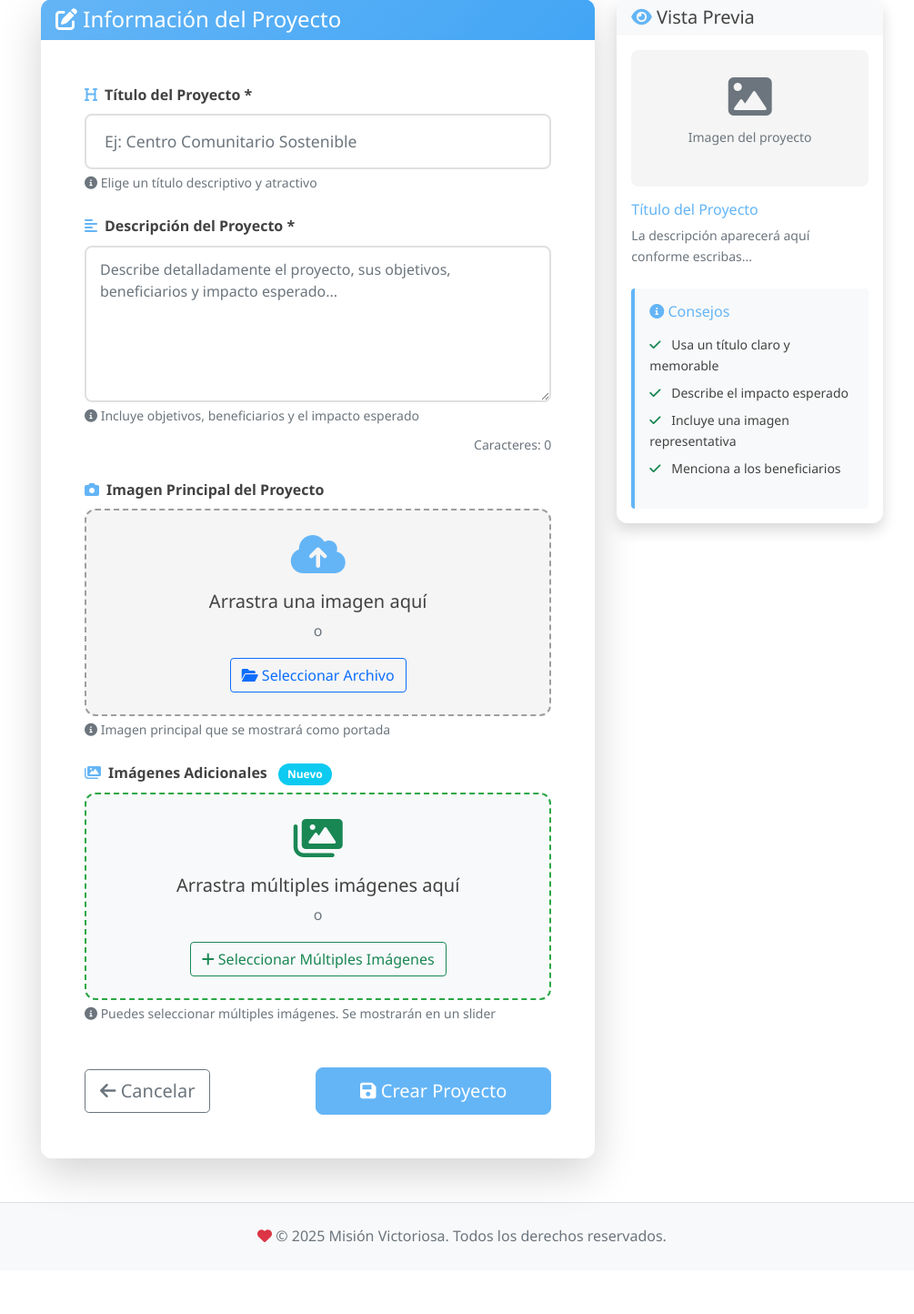
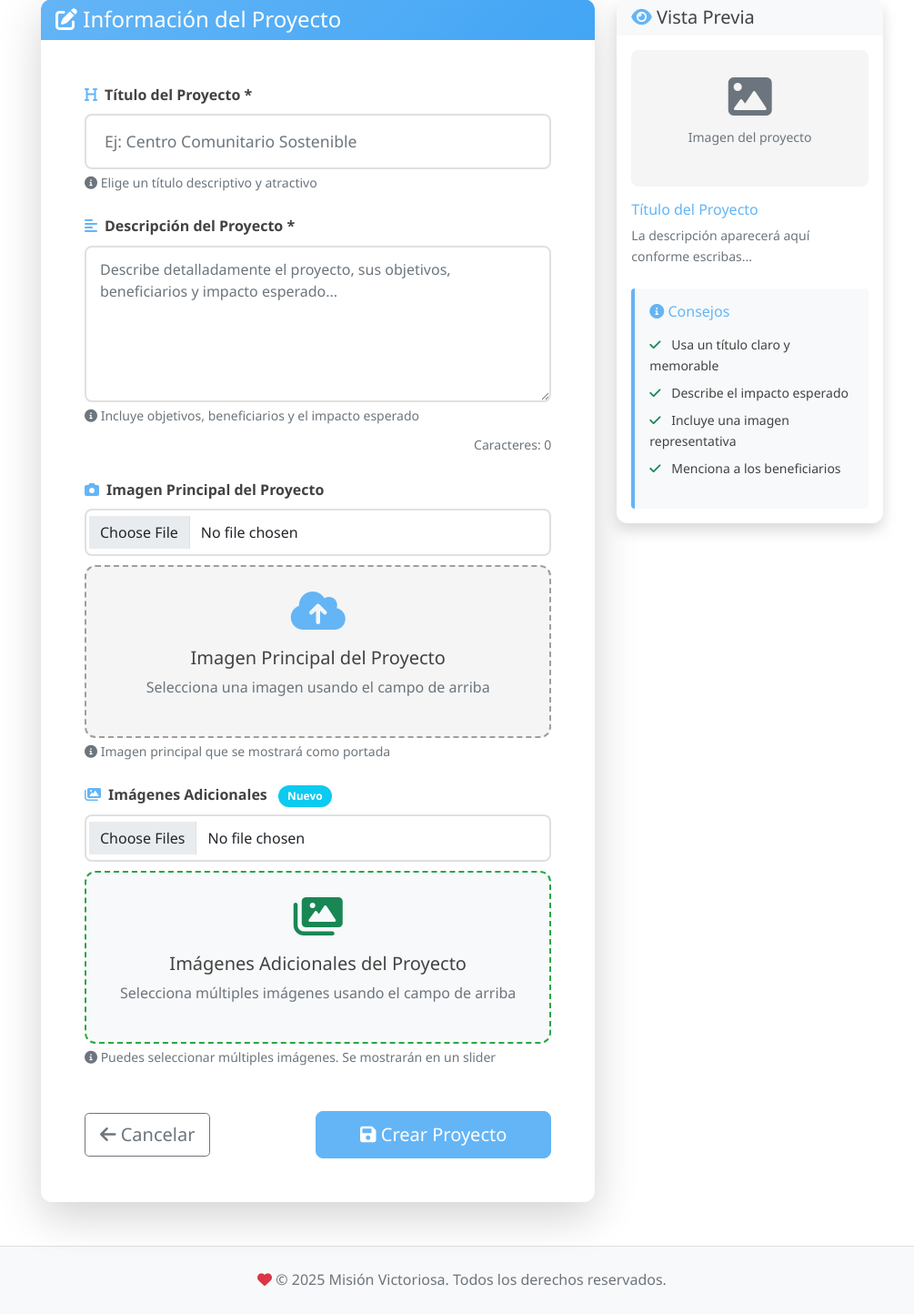
Before and after one commit to JuanBohorquezA/MisionVictoriosa, a Flask app: page /admin/project/new in a window 1280 px wide. Shown: the part 334-1778 px from the top of the page at 91% size, without its empty margins (132-1137 px from the left). Before the commit the page ends 1699 px from the top, so only its background shows below. Run offline with Flask 3, Linux system fonts and the light colour scheme; a user stored in the database is signed in; some libraries are stand-ins or nearby versions.

Commit message:
Improve project image uploads by making file inputs visible Make file input fields visible to fix image upload functionality in project forms.
Replit-Commit-Author: Agent
Replit-Commit-Session-Id: 2ff93bba-3f44-493b-b652-b513cf0c3e0b
Replit-Commit-Checkpoint-Type: full_checkpoint
Replit-Commit-Screenshot-Url: https://storage.googleapis.com/screenshot-production-us-central1/bd259a1b-dd6d-42d1-af09-8809b933a83a/2ff93bba-3f44-493b-b652-b513cf0c3e0b/M3PlVWr

```diff
--- a/templates/project_form.html
+++ b/templates/project_form.html
@@ -94,20 +94,17 @@
                                         </div>
                                     </div>
                                     {% endif %}
-                                    <div class="upload-area" id="uploadArea">
                                     <input type="file"
                                            class="form-control"
                                            id="imagen"
                                            name="imagen"
-                                               accept="image/*"
-                                               style="display: none;">
+                                           accept="image/*">
+
+                                    <div class="upload-area" id="uploadArea" style="margin-top: 10px;">
                                         <div class="upload-content text-center p-4">
                                             <i class="fas fa-cloud-upload-alt fa-3x text-primary mb-3"></i>
-                                            <h5>Arrastra una imagen aquí</h5>
-                                            <p class="text-muted">o</p>
-                                            <button type="button" class="btn btn-outline-primary" onclick="document.getElementById('imagen').click()">
-                                                <i class="fas fa-folder-open"></i> Seleccionar Archivo
-                                            </button>
+                                            <h5>Imagen Principal del Proyecto</h5>
+                                            <p class="text-muted">Selecciona una imagen usando el campo de arriba</p>
                                         </div>
                                     </div>
                                     <div class="form-text">
@@ -121,21 +118,18 @@
                                         <i class="fas fa-images text-primary me-2"></i>Imágenes Adicionales
                                         <span class="badge bg-info ms-2">Nuevo</span>
                                     </label>
-                                    <div class="upload-area-multiple" id="uploadAreaMultiple">
                                     <input type="file"
                                            class="form-control"
                                            id="imagenes_adicionales"
                                            name="imagenes_adicionales"
                                            accept="image/*"
-                                               multiple
-                                               style="display: none;">
+                                           multiple>
+
+                                    <div class="upload-area-multiple" id="uploadAreaMultiple" style="margin-top: 10px;">
                                         <div class="upload-content text-center p-4">
                                             <i class="fas fa-images fa-3x text-success mb-3"></i>
-                                            <h5>Arrastra múltiples imágenes aquí</h5>
-                                            <p class="text-muted">o</p>
-                                            <button type="button" class="btn btn-outline-success" onclick="document.getElementById('imagenes_adicionales').click()">
-                                                <i class="fas fa-plus"></i> Seleccionar Múltiples Imágenes
-                                            </button>
+                                            <h5>Imágenes Adicionales del Proyecto</h5>
+                                            <p class="text-muted">Selecciona múltiples imágenes usando el campo de arriba</p>
                                         </div>
                                     </div>
                                     <div class="form-text">
```
Also changed, not shown: replit.md (+1 -0 lines), .local/state/replit/agent/.latest.json, 2 other files. Lines whose indentation alone changed are shown as unchanged.
